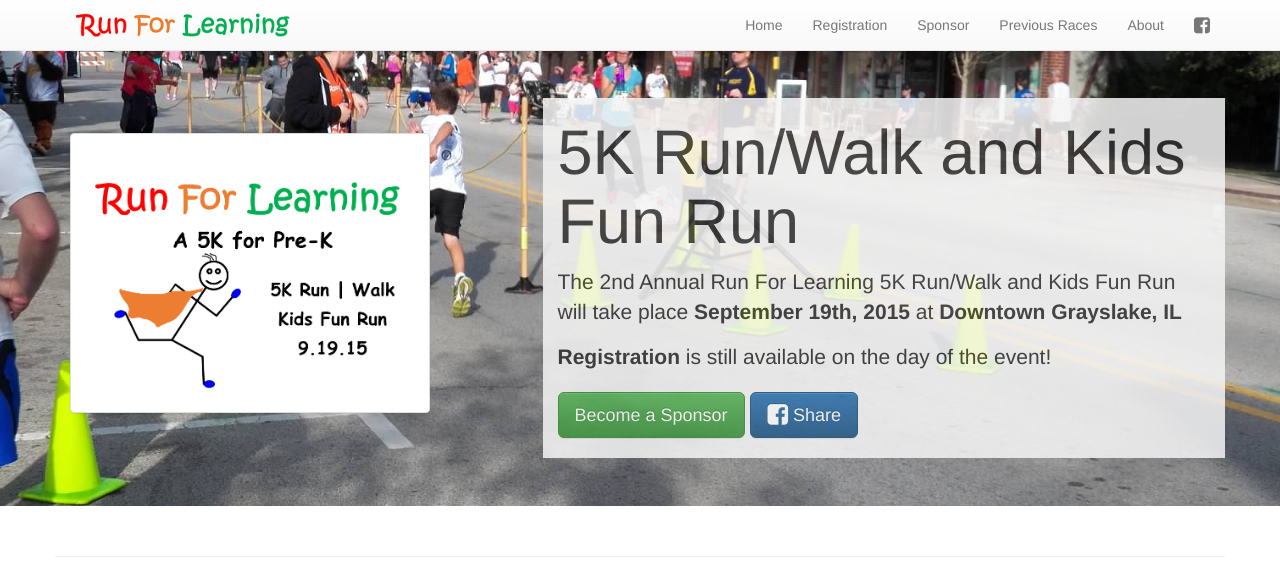
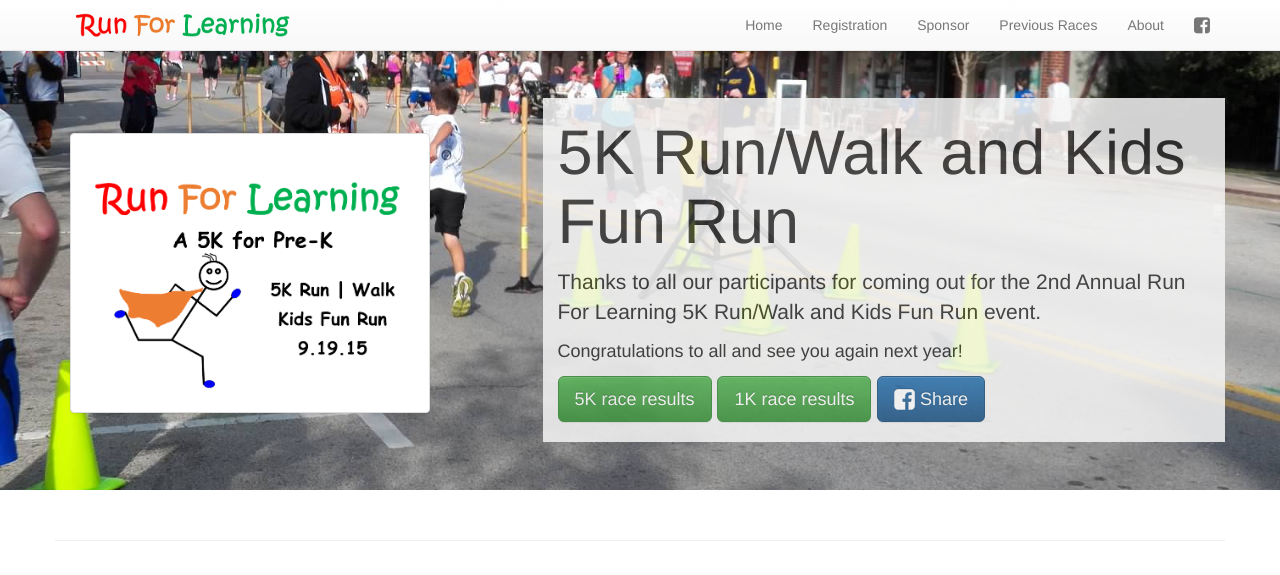
Before and after one commit to runforlearning/runforlearning.github.io, a Jekyll site: the page built from index.html, in a window 1280 px wide and 1400 px high. Shown: the top 575 px of the window. Built offline with Jekyll 4.4.1, drawn with Linux system fonts in a browser that asks for light colours; nearby versions of some CDN libraries; some of the changed text lies outside the part shown.

Commit message:
Adds results for 2015 race

```diff
--- a/_config.yml
+++ b/_config.yml
@@ -72,4 +72,8 @@
 
 race_results_1k_2014: '<a href="http://racetime.info/wp-content/uploads/2014/09/Run-For-Learning-1K-Youth-Overall-Results.htm" title="Run for Learning 1K 2014 Race Results" class="btn btn-success btn-lg" target="_blank">1K race results</a>'
 
+race_results_5k_2015: '<a href="http://www.racetime.info/wp-content/uploads/2015/09/Run-For-Learning-5K-Overall-Results.htm" title="Run for Learning 5K 2015 Race Results" class="btn btn-success btn-lg" target="_blank">5K race results</a>'
+
+race_results_1k_2015: '<a href="http://www.racetime.info/wp-content/uploads/2015/09/Run-For-Learning-Youth-Run.htm" title="Run for Learning 1K 2015 Race Results" class="btn btn-success btn-lg" target="_blank">1K race results</a>'
+
 exclude: [README.md, tags, vendor]
--- /dev/null
+++ b/_includes/congratulations.html
@@ -0,0 +1,29 @@
+<section id="congratulations">
+  <div class="container">
+    <div class="row">
+      <hr/>
+      <div class="col-md-12">
+        <h2 class="text-muted text-center">Race Results Now Available!</h2>
+        <p class="lead">Congratulations to all our participants for taking part and making the 2nd annual running of this event such a huge success.</p>
+        <table class="table table-striped table-bordered">
+          <thead>
+            <tr>
+              <th class="text-center">Event</th>
+              <th class="text-center">Results Link</th>
+            </tr>
+          </thead>
+          <tbody>
+            <tr>
+              <td>5K Run/Walk</td>
+              <td class="text-center">{{site.race_results_5k_2015}}</td>
+            </tr>
+            <tr>
+              <td>1K Run/Walk</td>
+              <td class="text-center">{{site.race_results_1k_2015}}</td>
+            </tr>
+          </tbody>
+        </table>
+      </div>
+    </div>
+  </div>
+</section>
--- a/index.html
+++ b/index.html
@@ -19,16 +19,19 @@
       </div>
       <div id="jumbotron-copy" class="col-md-7 col-md-offset-1">
         <h1>{{site.short_name}}</h1>
-        <p>The 2nd Annual {{site.name}} will take place <strong>{{site.event_date}}</strong> at <strong>{{site.event_location}}</strong></p>
-        <p><strong>Registration</strong> is still available on the day of the event!</p>
+        <p>Thanks to all our participants for coming out for the 2nd Annual {{site.name}} event.</p>
+        <h4>Congratulations to all and see you again next year!</h4>
         <p>
-          {{site.sponsor_link}}
+          {{site.race_results_5k_2015}}
+          {{site.race_results_1k_2015}}
           <a name="fb_share" type="button" class="btn btn-primary btn-lg" href="http://www.facebook.com/sharer.php?u={{site.url}}{{page.url}}&media={{site.url}}/assets/images/run_for_learning_logo_2015.png&description={{page.description}}" class="joinFB"><i class="fa fa-facebook-square fa-lg"></i> Share</a>
         </p>
       </div>
     </div>
   </div>
 </div>
+
+{% include congratulations.html %}
 
 {% include event_details.html %}
 
```
